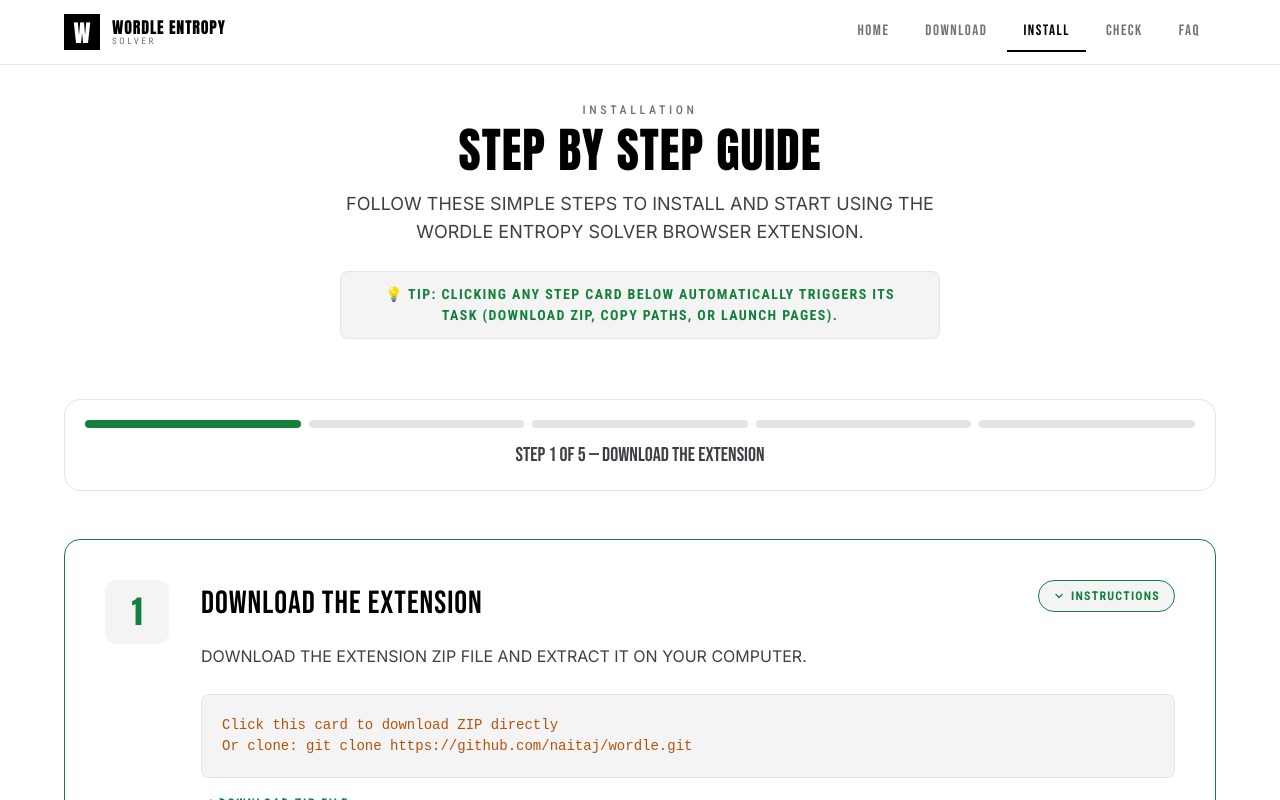
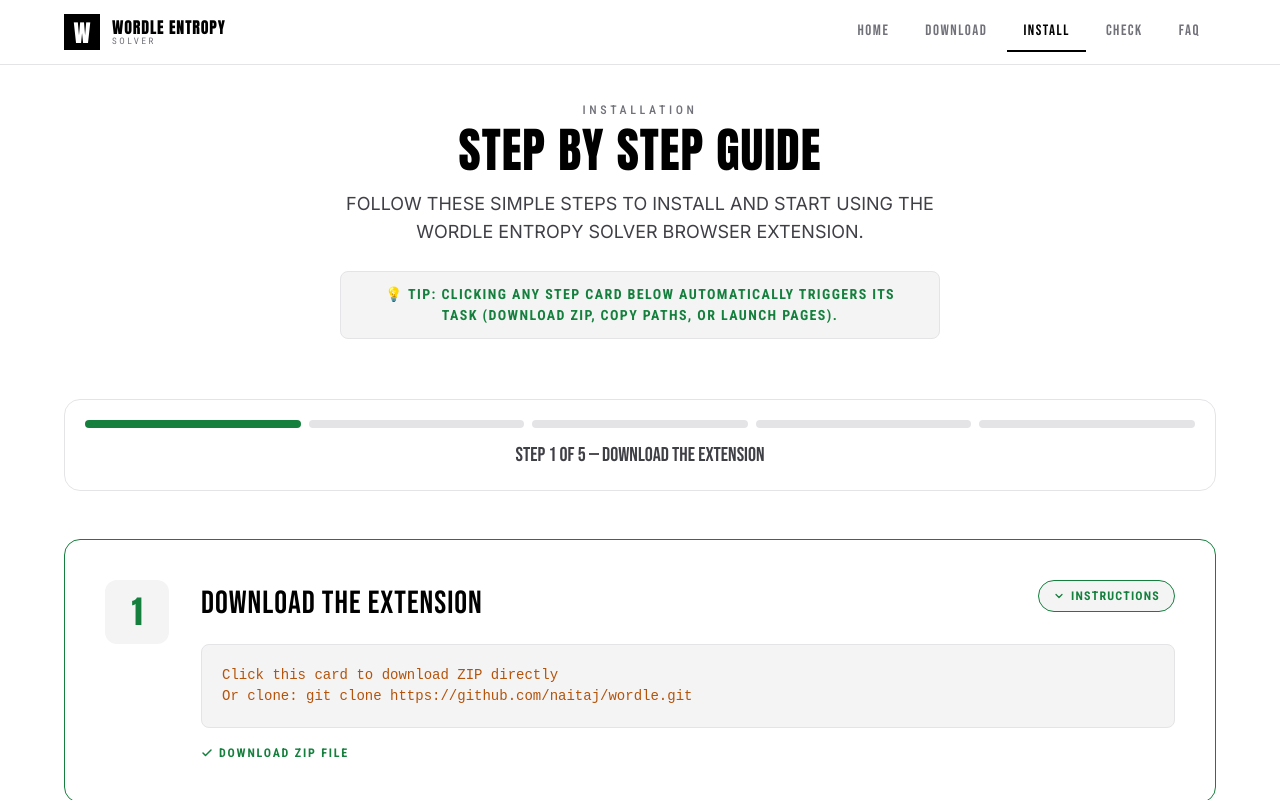
Before and after one commit to naitaj/wordle, a React (Vite) app: page /install in a window 1280 px wide. Shown: the top 800 px of the page. Built offline with nearby package versions, Linux system fonts and the light colour scheme.

Commit message:
Remove description line from Card 1

```diff
--- a/src/pages/InstallGuidePage.tsx
+++ b/src/pages/InstallGuidePage.tsx
@@ -121,7 +121,7 @@
     {
       id: 1,
       title: 'DOWNLOAD THE EXTENSION',
-      desc: 'DOWNLOAD THE EXTENSION ZIP FILE AND EXTRACT IT ON YOUR COMPUTER.',
+      desc: '',
       code: 'Click this card to download ZIP directly\nOr clone: git clone https://github.com/naitaj/wordle.git',
       actionLabel: 'DOWNLOAD ZIP FILE'
     },
@@ -370,9 +370,11 @@
                   </button>
                 </div>
 
-                <p style={{ color: 'var(--text-secondary)', fontSize: '16px', lineHeight: 1.6, margin: '0 0 24px 0', whiteSpace: 'pre-line' }}>
-                  {step.desc}
-                </p>
+                {step.desc && (
+                  <p style={{ color: 'var(--text-secondary)', fontSize: '16px', lineHeight: 1.6, margin: '0 0 24px 0', whiteSpace: 'pre-line' }}>
+                    {step.desc}
+                  </p>
+                )}
 
                 {step.code && (
                   <pre style={{
```
